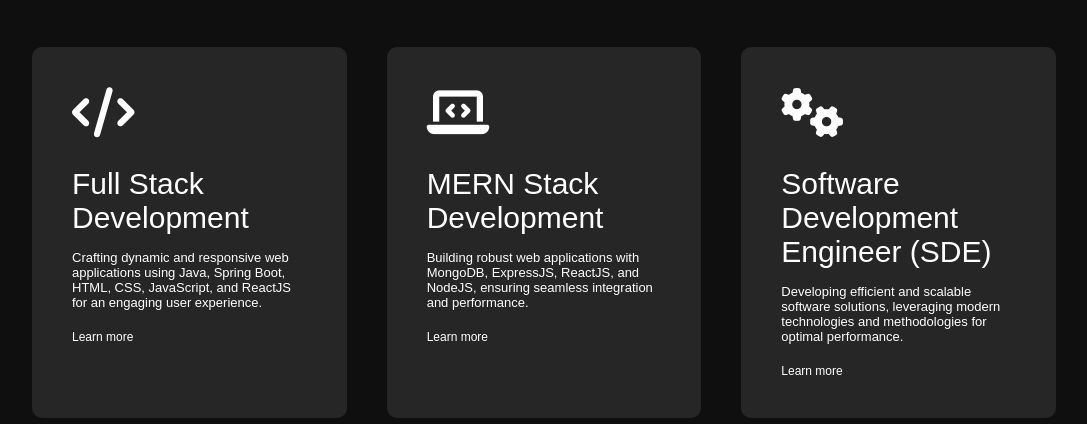
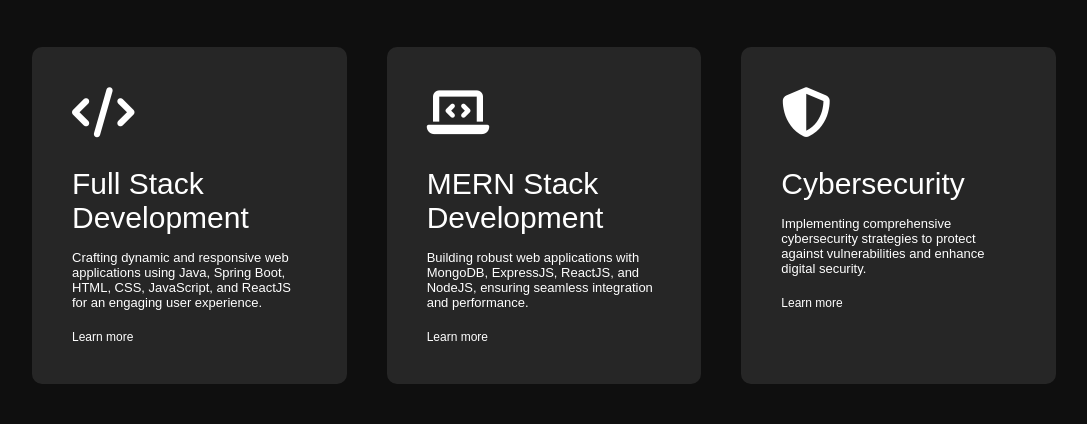
Before and after one commit to UtsavMehta1975/POTFOLLIO, a plain HTML site: page index.html in a window 1280 px wide. Shown: the part 1755-2179 px from the top of the page, without its empty margins (96-1183 px from the left). Drawn offline with Linux system fonts and the light colour scheme.

Commit message:
Update index.html

```diff
--- a/index.html
+++ b/index.html
@@ -108,12 +108,7 @@
                 <p>Building robust web applications with MongoDB, ExpressJS, ReactJS, and NodeJS, ensuring seamless integration and performance.</p>
                 <a href="#">Learn more</a>
             </div>
-            <div>
-                <i class="fa fa-cogs"></i>
-                <h2>Software Development Engineer (SDE)</h2>
-                <p>Developing efficient and scalable software solutions, leveraging modern technologies and methodologies for optimal performance.</p>
-                <a href="#">Learn more</a>
-            </div>
+
             <div>
                 <i class="fa fa-shield-alt"></i>
                 <h2>Cybersecurity</h2>
```
